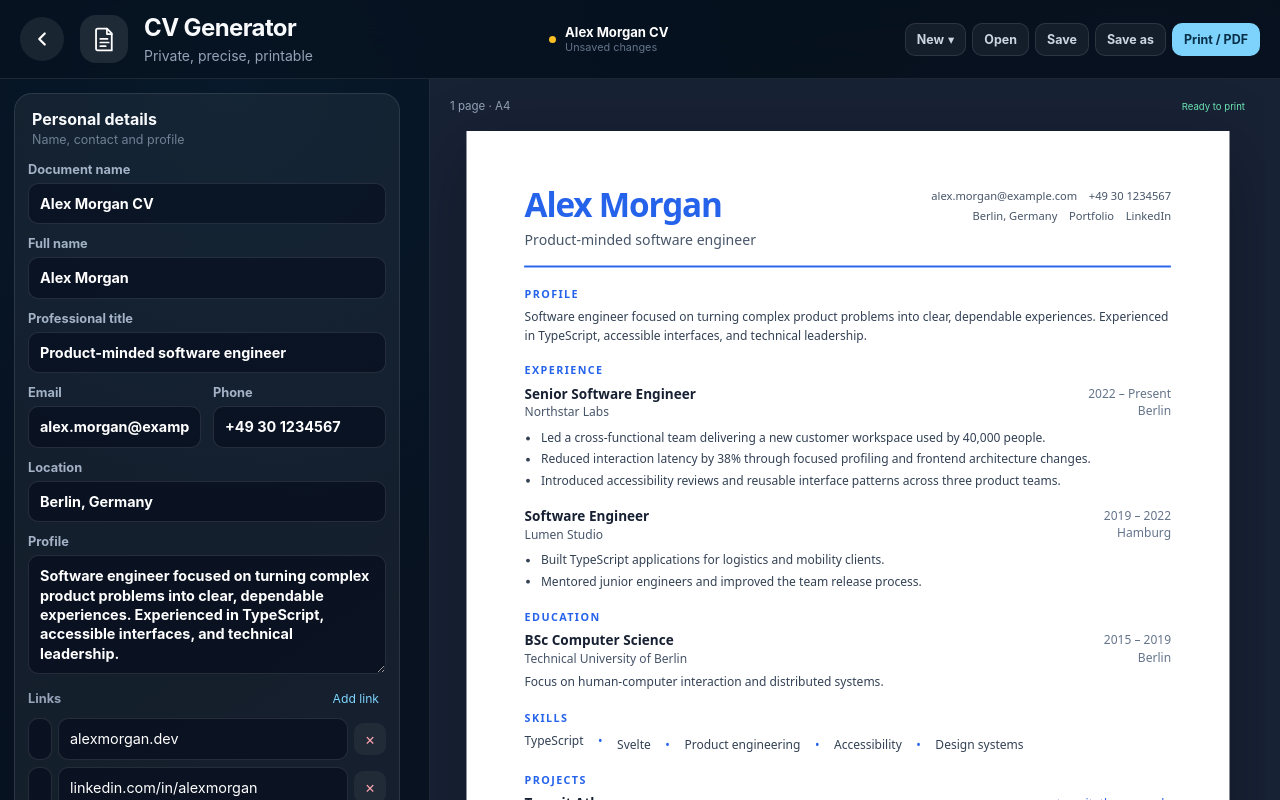
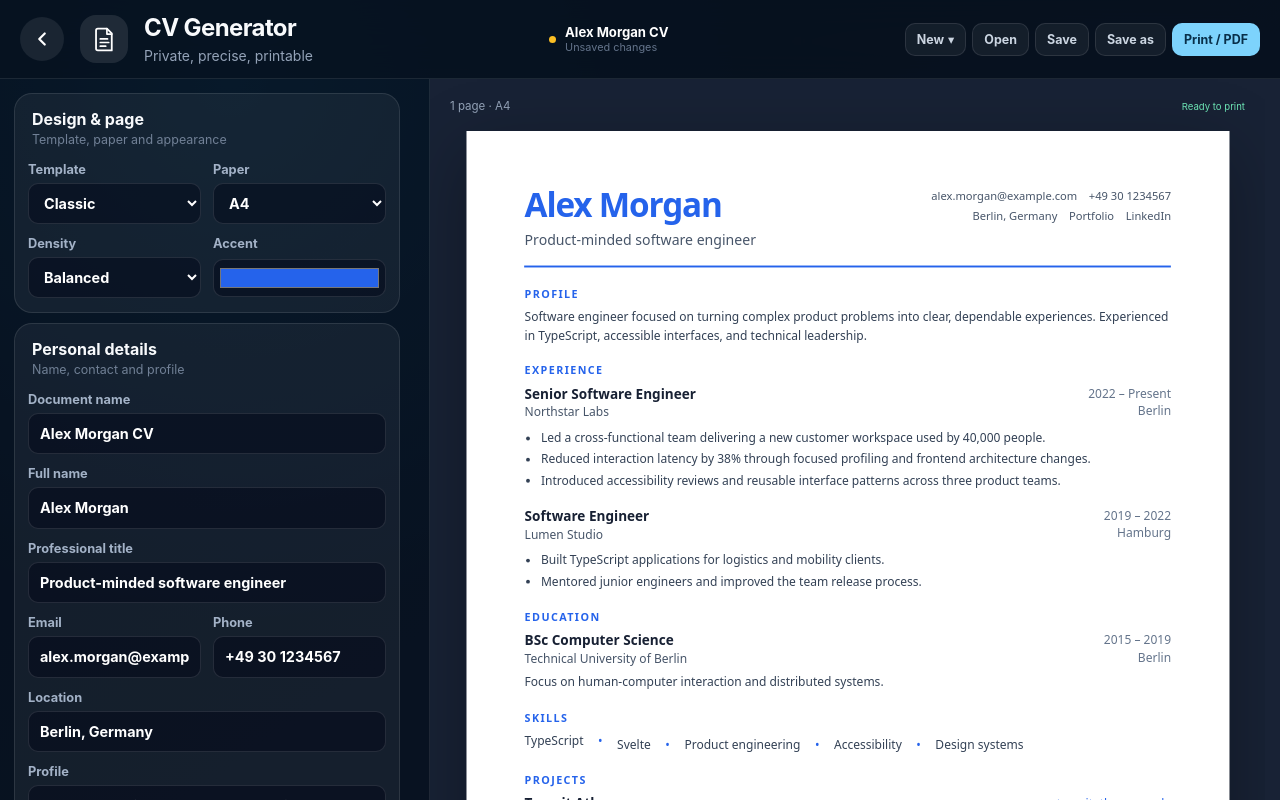
Before and after one commit to seandlg/e7geu, a SvelteKit app in the folder apps/web/: page /apps/cv-generator in a window 1280 px wide. Built offline with nearby package versions, Linux system fonts and the light colour scheme.

Commit message:
refactor(cv): prioritize document design controls

```diff
--- a/apps/web/src/routes/apps/cv-generator/CvEditor.svelte
+++ b/apps/web/src/routes/apps/cv-generator/CvEditor.svelte
@@ -40,6 +40,16 @@
 </script>
 
 <div class="editor">
+  <details open>
+    <summary><span>Design & page</span><small>Template, paper and appearance</small></summary>
+    <div class="section-body grid-two">
+      <label>Template<select value={cv.settings.template} onchange={(event) => edit((draft) => (draft.settings.template = value(event) as CvDocument['settings']['template']))}><option value="classic">Classic</option><option value="modern">Modern</option></select></label>
+      <label>Paper<select value={cv.settings.paper} onchange={(event) => edit((draft) => (draft.settings.paper = value(event) as CvDocument['settings']['paper']))}><option value="a4">A4</option><option value="letter">US Letter</option></select></label>
+      <label>Density<select value={cv.settings.density} onchange={(event) => edit((draft) => (draft.settings.density = value(event) as CvDocument['settings']['density']))}><option value="relaxed">Relaxed</option><option value="balanced">Balanced</option><option value="compact">Compact</option></select></label>
+      <label>Accent<input type="color" value={cv.settings.accent} oninput={(event) => edit((draft) => (draft.settings.accent = value(event)))} /></label>
+    </div>
+  </details>
+
   <details open>
     <summary><span>Personal details</span><small>Name, contact and profile</small></summary>
     <div class="section-body grid-two">
@@ -132,16 +142,6 @@
       <button class="add-button" type="button" onclick={addProject}>+ Add project</button>
     </div>
   </details>
-
-  <details open>
-    <summary><span>Layout</span><small>Paper and appearance</small></summary>
-    <div class="section-body grid-two">
-      <label>Template<select value={cv.settings.template} onchange={(event) => edit((draft) => (draft.settings.template = value(event) as CvDocument['settings']['template']))}><option value="classic">Classic</option><option value="modern">Modern</option></select></label>
-      <label>Paper<select value={cv.settings.paper} onchange={(event) => edit((draft) => (draft.settings.paper = value(event) as CvDocument['settings']['paper']))}><option value="a4">A4</option><option value="letter">US Letter</option></select></label>
-      <label>Density<select value={cv.settings.density} onchange={(event) => edit((draft) => (draft.settings.density = value(event) as CvDocument['settings']['density']))}><option value="relaxed">Relaxed</option><option value="balanced">Balanced</option><option value="compact">Compact</option></select></label>
-      <label>Accent<input type="color" value={cv.settings.accent} oninput={(event) => edit((draft) => (draft.settings.accent = value(event)))} /></label>
-    </div>
-  </details>
 </div>
 
 <style>
```
